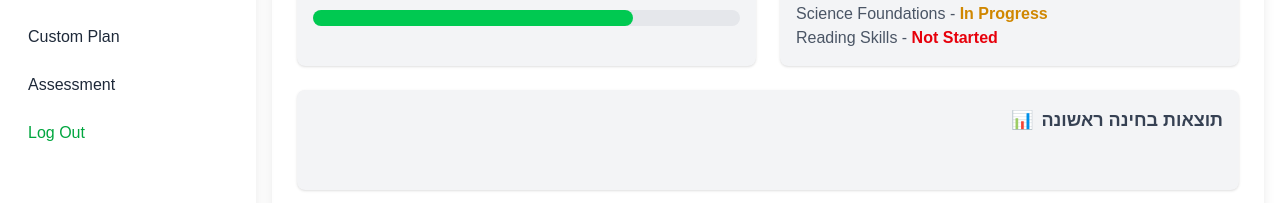
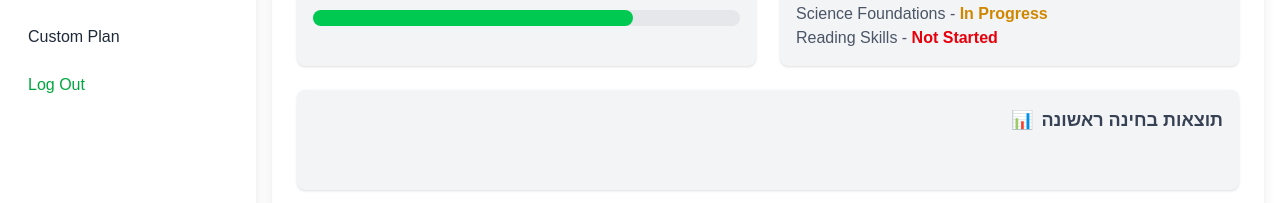
Before and after one commit to Harelzx/Advanced-Web-Dev, a Next.js app in the folder my-app2/: page /Main_Page in a window 1280 px wide. Shown: the part 155-358 px from the top of the page. Built offline with nearby package versions, Linux system fonts and the light colour scheme; no server answers; the database is empty.

Commit message:
removed Assesmnet form nav bar. when user did first quiz he will be redirected to the main page next time he logs in

```diff
--- a/my-app2/src/app/components/Navbar.js
+++ b/my-app2/src/app/components/Navbar.js
@@ -24,9 +24,7 @@ export default function Navbar() {
                 <ul className="flex flex-col gap-2 p-4 text-gray-800 dark:text-white">
                 <li><Link href="/Main_Page" className="block py-2 px-3 hover:bg-green-100 dark:hover:bg-indigo-700 rounded">Home</Link></li>
                 <li><Link href="/InterStudy" className="block py-2 px-3 hover:bg-green-100 dark:hover:bg-green-700 rounded">Recovery Hub</Link></li>
-                <li><Link href="/PersonalizedPath" className="block py-2 px-3 hover:bg-green-100 dark:hover:bg-green-700 rounded">Custom Plan</Link></li>
-                <li><Link href="/FirstQuiz" className="block py-2 px-3 hover:bg-green-100 dark:hover:bg-green-700 rounded">Assessment</Link></li>
-                <li><Link href="/" className="block py-2 px-3 text-green-600 hover:bg-green-100 dark:hover:bg-green-700 rounded">Log Out</Link></li>
+                <li><Link href="/PersonalizedPath" className="block py-2 px-3 hover:bg-green-100 dark:hover:bg-green-700 rounded">Custom Plan</Link></li>                <li><Link href="/" className="block py-2 px-3 text-green-600 hover:bg-green-100 dark:hover:bg-green-700 rounded">Log Out</Link></li>
                 </ul>
             </div>
 
--- a/my-app2/src/app/login/page.js
+++ b/my-app2/src/app/login/page.js
@@ -2,7 +2,7 @@
 import { useState, useEffect } from 'react';
 import { useSignInWithEmailAndPassword } from 'react-firebase-hooks/auth';
 import { auth, db } from '@/app/firebase/config';
-import { doc, getDoc } from 'firebase/firestore';
+import { doc, getDoc, collection, getDocs } from 'firebase/firestore';
 import { useRouter } from 'next/navigation';
 import Link from 'next/link';
 
@@ -18,7 +18,6 @@ const Login = () => {
   const router = useRouter();
   const [roleError, setRoleError] = useState('');
 
-  // After login, check user role and redirect accordingly
   useEffect(() => {
     const checkRoleAndRedirect = async () => {
       if (user && user.user) {
@@ -37,7 +36,22 @@ const Login = () => {
             if (role === 'teacher') {
               router.push('/dashboard');
             } else if (role === 'student') {
-              window.location.href = 'FirstQuiz';
+              // Check if student has results collection
+              try {
+                const resultsRef = collection(db, `users/${user.user.uid}/results`);
+                const resultsSnapshot = await getDocs(resultsRef);
+                if (resultsSnapshot.empty) {
+                  // start the firstquiz
+                  router.push('/FirstQuiz');
+                } else {
+                  // results exist then go to main
+                  router.push('/Main_Page');
+                }
+              } catch (resultsError) {
+                console.error('Error checking results collection:', resultsError);
+                // If there's an error checking results, default to FirstQuiz
+                router.push('/FirstQuiz');
+              }
             } else {
               setRoleError('Unknown user role.');
             }
```
